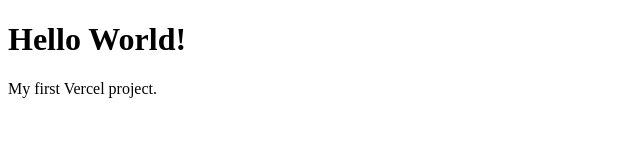
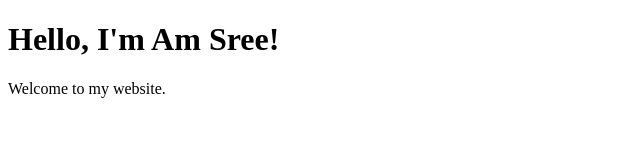
Before and after one commit to amsree1604-svg/my-project, a plain HTML site: page index.html in a window 1280 px wide. Shown: the whole page, without its empty margins (0-640 px from the left). Drawn offline with Linux system fonts and the light colour scheme.

Commit message:
Update index.html

```diff
--- a/index.html
+++ b/index.html
@@ -1,10 +1,10 @@
 <!DOCTYPE html>
 <html>
 <head>
-  <title>My Project</title>
+  <title>Sreekutty B</title>
 </head>
 <body>
-  <h1>Hello World!</h1>
-  <p>My first Vercel project.</p>
+  <h1>Hello, I'm Am Sree!</h1>
+  <p>Welcome to my website.</p>
 </body>
 </html>
```
